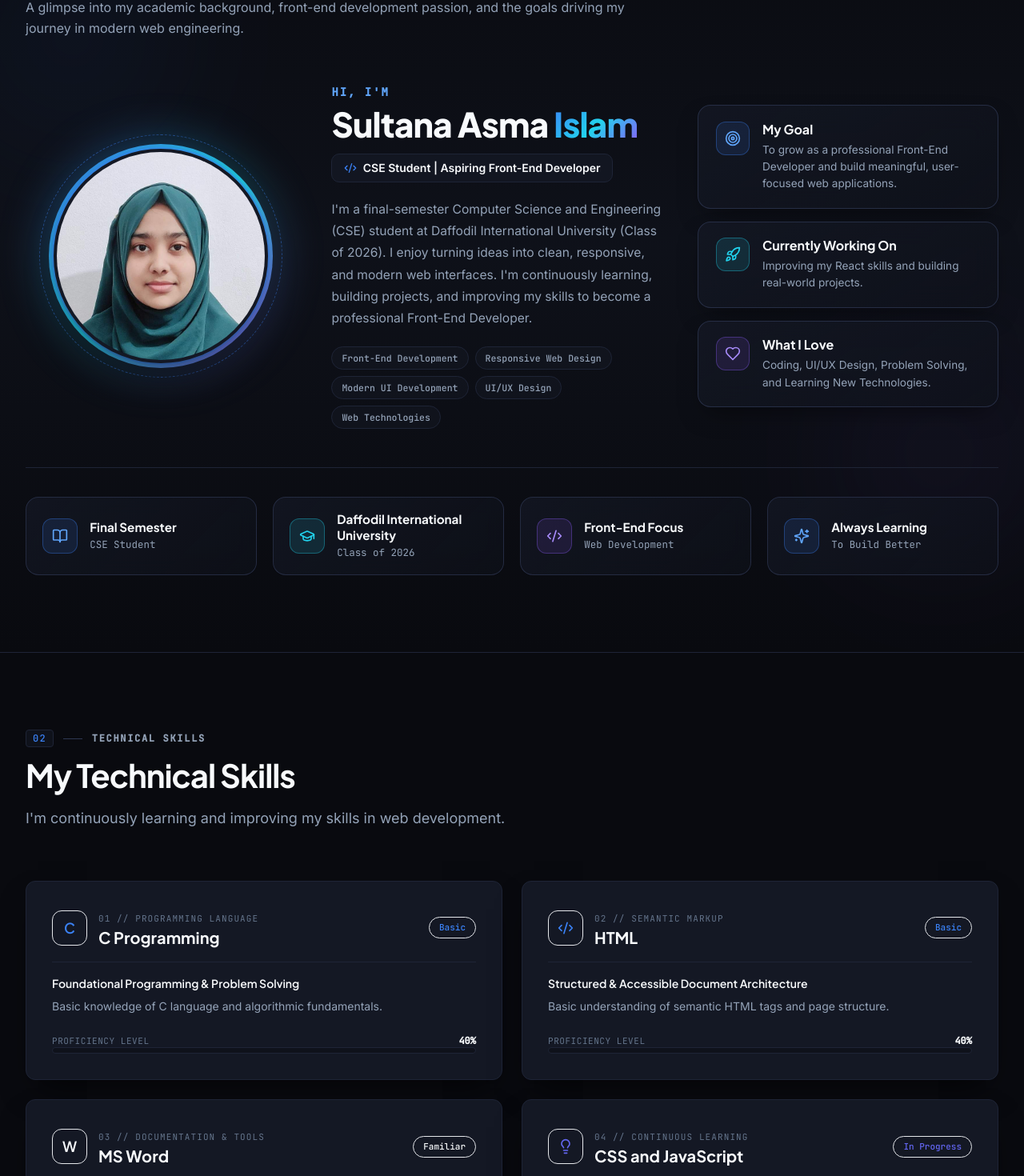
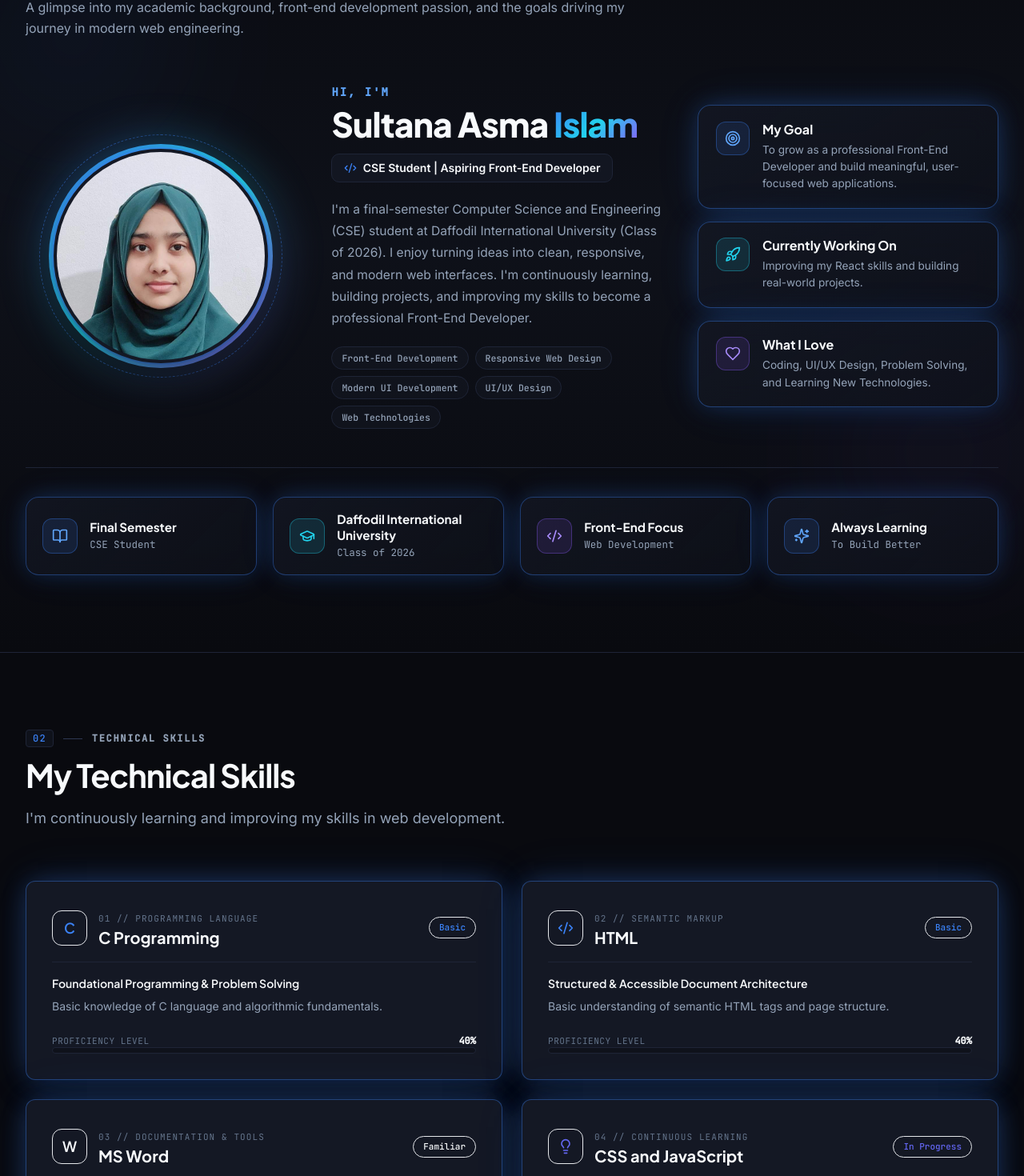
Before and after one commit to Sultana-Asma/sultana-portfolio, a React (Vite) app: page / in a window 1280 px wide. Shown: the part 275-1745 px from the top of the page at 80% size. Built offline with nearby package versions, Linux system fonts and the light colour scheme.

Commit message:
Apply 4-sided blue neon light glow to all cards across the portfolio

```diff
--- a/src/components/sections/SkillsSection.jsx
+++ b/src/components/sections/SkillsSection.jsx
@@ -172,7 +172,7 @@ export default function SkillsSection() {
             {skills.interestsDetail.map((interest, idx) => (
               <div
                 key={interest.title}
-                className="rounded-xl border border-hairline bg-elevated p-5 transition-colors hover:border-accent-primary/50"
+                className="rounded-xl border border-accent-primary/40 bg-elevated p-5 transition-all duration-300 shadow-[0_0_24px_-4px_rgba(59,130,246,0.3)] hover:-translate-y-1 hover:border-accent-primary/75 hover:shadow-[0_0_36px_-2px_rgba(59,130,246,0.5)]"
               >
                 <span className="font-mono text-xs font-semibold text-accent-primary">
                   0{idx + 1}
--- a/src/components/ui/SurfaceCard.jsx
+++ b/src/components/ui/SurfaceCard.jsx
@@ -8,12 +8,11 @@ export default function SurfaceCard({
 }) {
   return (
     <Component
-      className={`rounded-xl border border-hairline bg-elevated p-6 transition-all duration-200 ${
+      className={`surface-card rounded-xl border border-accent-primary/40 bg-elevated p-6 transition-all duration-300 ${
         interactive
-          ? "hover:-translate-y-1 hover:border-accent-primary/60"
+          ? "hover:-translate-y-1 hover:border-accent-primary/75"
           : ""
       } ${className}`}
-      style={{ boxShadow: "var(--shadow-card)" }}
     >
       {children}
     </Component>
--- a/src/index.css
+++ b/src/index.css
@@ -1616,7 +1616,7 @@ body {
   --border-subtle: #1e2436;
   --border-strong: #2e3752;
   --surface-glass: rgba(9, 10, 15, 0.82);
-  --shadow-card: 0 20px 40px -15px rgba(0, 0, 0, 0.65);
+  --shadow-card: 0 0 32px -4px rgba(59, 130, 246, 0.35), 0 0 65px -8px rgba(59, 130, 246, 0.18), 0 20px 40px -15px rgba(0, 0, 0, 0.65);
 }
 
 [data-theme="light"] {
@@ -2374,7 +2374,7 @@ section[id] {
   gap: 1rem;
   padding: 1.2rem 1.35rem;
   border-radius: 1rem;
-  border: 1px solid rgba(46, 55, 82, 0.75);
+  border: 1px solid rgba(59, 130, 246, 0.4);
   background: linear-gradient(
     145deg,
     rgba(20, 24, 36, 0.82) 0%,
@@ -2382,7 +2382,10 @@ section[id] {
   );
   backdrop-filter: blur(16px);
   -webkit-backdrop-filter: blur(16px);
-  box-shadow: 0 14px 32px -12px rgba(0, 0, 0, 0.5);
+  box-shadow:
+    0 0 30px -4px rgba(59, 130, 246, 0.3),
+    0 0 60px -8px rgba(59, 130, 246, 0.16),
+    0 14px 32px -12px rgba(0, 0, 0, 0.5);
   transition:
     transform 0.25s ease,
     border-color 0.25s ease,
@@ -2397,10 +2400,11 @@ section[id] {
 
 .about-glass-card:hover {
   transform: translateY(-3px);
-  border-color: rgba(59, 130, 246, 0.55);
+  border-color: rgba(59, 130, 246, 0.7);
   box-shadow:
-    0 18px 36px -12px rgba(0, 0, 0, 0.65),
-    0 0 22px -8px rgba(59, 130, 246, 0.35);
+    0 0 42px -2px rgba(59, 130, 246, 0.5),
+    0 0 80px -5px rgba(59, 130, 246, 0.26),
+    0 18px 36px -12px rgba(0, 0, 0, 0.65);
 }
 
 .about-glass-card--cyan:hover {
@@ -2471,7 +2475,7 @@ section[id] {
   gap: 0.95rem;
   padding: 1.1rem 1.25rem;
   border-radius: 1rem;
-  border: 1px solid rgba(46, 55, 82, 0.7);
+  border: 1px solid rgba(59, 130, 246, 0.38);
   background: linear-gradient(
     135deg,
     rgba(20, 24, 36, 0.78) 0%,
@@ -2479,6 +2483,10 @@ section[id] {
   );
   backdrop-filter: blur(12px);
   -webkit-backdrop-filter: blur(12px);
+  box-shadow:
+    0 0 28px -4px rgba(59, 130, 246, 0.28),
+    0 0 52px -8px rgba(59, 130, 246, 0.14),
+    0 12px 28px -10px rgba(0, 0, 0, 0.45);
   transition:
     transform 0.22s ease,
     border-color 0.22s ease,
@@ -2493,8 +2501,10 @@ section[id] {
 
 .about-bottom-card:hover {
   transform: translateY(-3px);
-  border-color: rgba(59, 130, 246, 0.5);
-  box-shadow: 0 14px 28px -10px rgba(0, 0, 0, 0.55);
+  border-color: rgba(59, 130, 246, 0.7);
+  box-shadow:
+    0 0 38px -2px rgba(59, 130, 246, 0.46),
+    0 0 75px -5px rgba(59, 130, 246, 0.24);
 }
 
 .about-bottom-icon {
@@ -2654,7 +2664,7 @@ section[id] {
 .project-main-card {
   position: relative;
   border-radius: 1.5rem;
-  border: 1px solid rgba(46, 55, 82, 0.85);
+  border: 1px solid rgba(59, 130, 246, 0.45);
   background: linear-gradient(
     145deg,
     rgba(20, 24, 36, 0.92) 0%,
@@ -2664,8 +2674,9 @@ section[id] {
   -webkit-backdrop-filter: blur(16px);
   padding: 1.75rem;
   box-shadow:
-    0 24px 60px -15px rgba(0, 0, 0, 0.65),
-    0 0 40px -15px rgba(59, 130, 246, 0.15);
+    0 0 38px -4px rgba(59, 130, 246, 0.36),
+    0 0 75px -8px rgba(59, 130, 246, 0.2),
+    0 24px 60px -15px rgba(0, 0, 0, 0.65);
   transition:
     border-color 0.3s ease,
     box-shadow 0.3s ease,
@@ -2679,10 +2690,11 @@ section[id] {
 }
 
 .project-main-card:hover {
-  border-color: rgba(59, 130, 246, 0.6);
+  border-color: rgba(59, 130, 246, 0.75);
   box-shadow:
-    0 28px 65px -15px rgba(0, 0, 0, 0.75),
-    0 0 50px -10px rgba(59, 130, 246, 0.25);
+    0 0 48px -2px rgba(59, 130, 246, 0.55),
+    0 0 95px -5px rgba(59, 130, 246, 0.3),
+    0 28px 65px -15px rgba(0, 0, 0, 0.75);
 }
 
 @media (min-width: 640px) {
@@ -2886,7 +2898,7 @@ section[id] {
 /* Bottom Subcards */
 .project-subcard {
   border-radius: 1.25rem;
-  border: 1px solid rgba(46, 55, 82, 0.75);
+  border: 1px solid rgba(59, 130, 246, 0.4);
   background: linear-gradient(
     145deg,
     rgba(20, 24, 36, 0.85) 0%,
@@ -2895,7 +2907,10 @@ section[id] {
   backdrop-filter: blur(14px);
   -webkit-backdrop-filter: blur(14px);
   padding: 1.5rem 1.75rem;
-  box-shadow: 0 16px 36px -12px rgba(0, 0, 0, 0.55);
+  box-shadow:
+    0 0 32px -4px rgba(59, 130, 246, 0.32),
+    0 0 65px -8px rgba(59, 130, 246, 0.18),
+    0 16px 36px -12px rgba(0, 0, 0, 0.55);
   transition:
     transform 0.25s ease,
     border-color 0.25s ease,
@@ -2910,10 +2925,40 @@ section[id] {
 
 .project-subcard:hover {
   transform: translateY(-3px);
-  border-color: rgba(59, 130, 246, 0.55);
+  border-color: rgba(59, 130, 246, 0.75);
   box-shadow:
-    0 20px 40px -12px rgba(0, 0, 0, 0.65),
-    0 0 24px -8px rgba(59, 130, 246, 0.3);
+    0 0 44px -2px rgba(59, 130, 246, 0.52),
+    0 0 85px -5px rgba(59, 130, 246, 0.28),
+    0 20px 40px -12px rgba(0, 0, 0, 0.65);
+}
+
+/* Reusable 4-Sided Blue Glowing Surface Card */
+.surface-card {
+  position: relative;
+  border: 1px solid rgba(59, 130, 246, 0.4) !important;
+  box-shadow:
+    0 0 32px -4px rgba(59, 130, 246, 0.32),
+    0 0 65px -8px rgba(59, 130, 246, 0.18),
+    0 20px 40px -15px rgba(0, 0, 0, 0.65) !important;
+  transition:
+    border-color 0.25s ease,
+    box-shadow 0.25s ease,
+    transform 0.25s ease !important;
+}
+
+.surface-card:hover {
+  border-color: rgba(59, 130, 246, 0.75) !important;
+  box-shadow:
+    0 0 44px -2px rgba(59, 130, 246, 0.52),
+    0 0 85px -5px rgba(59, 130, 246, 0.28),
+    0 24px 50px -15px rgba(0, 0, 0, 0.75) !important;
+}
+
+[data-theme="light"] .surface-card {
+  border-color: rgba(59, 130, 246, 0.25) !important;
+  box-shadow:
+    0 0 24px -4px rgba(59, 130, 246, 0.16),
+    0 12px 32px -12px rgba(15, 23, 42, 0.08) !important;
 }
 
 .project-subcard-icon {
```
